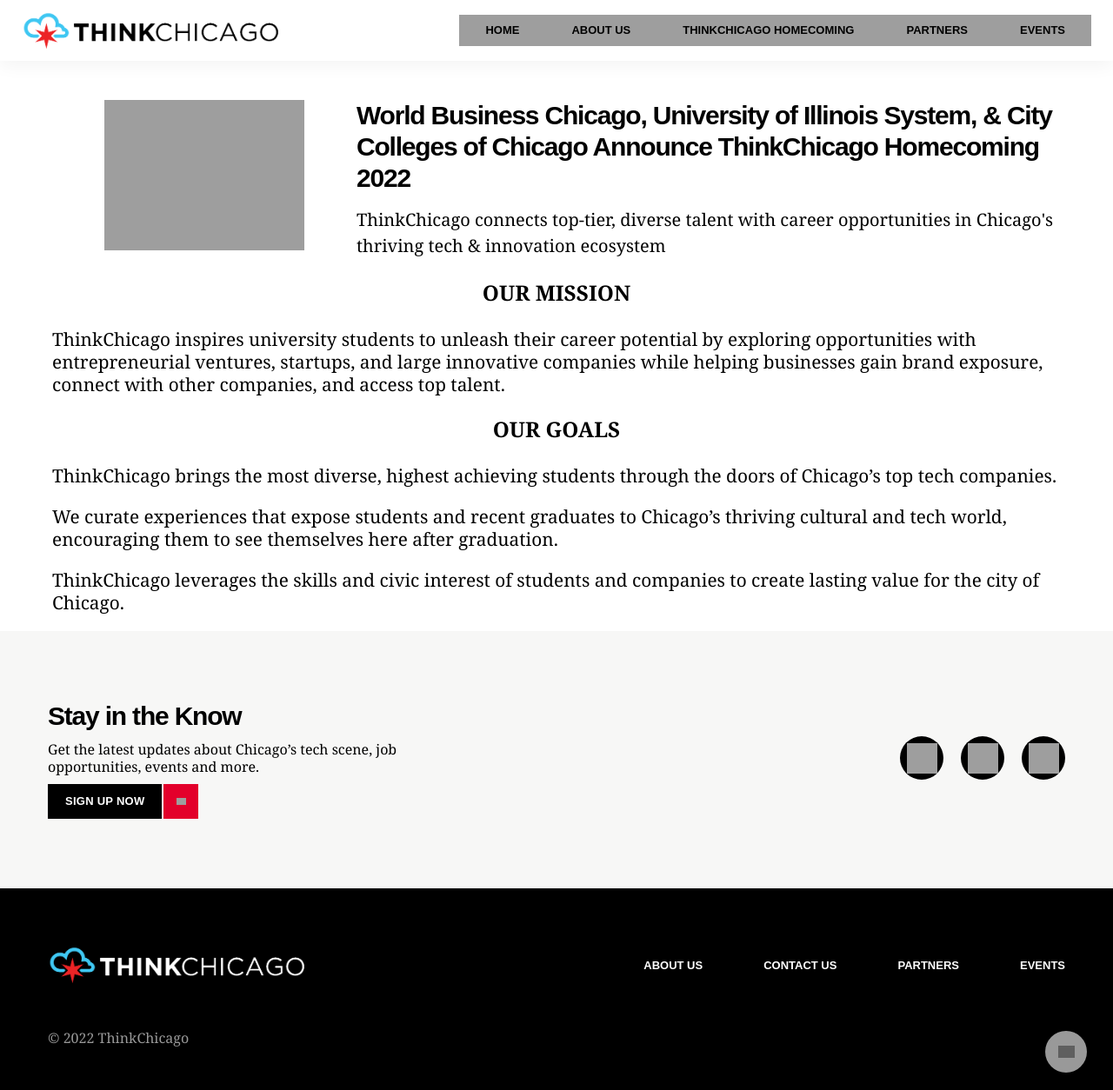
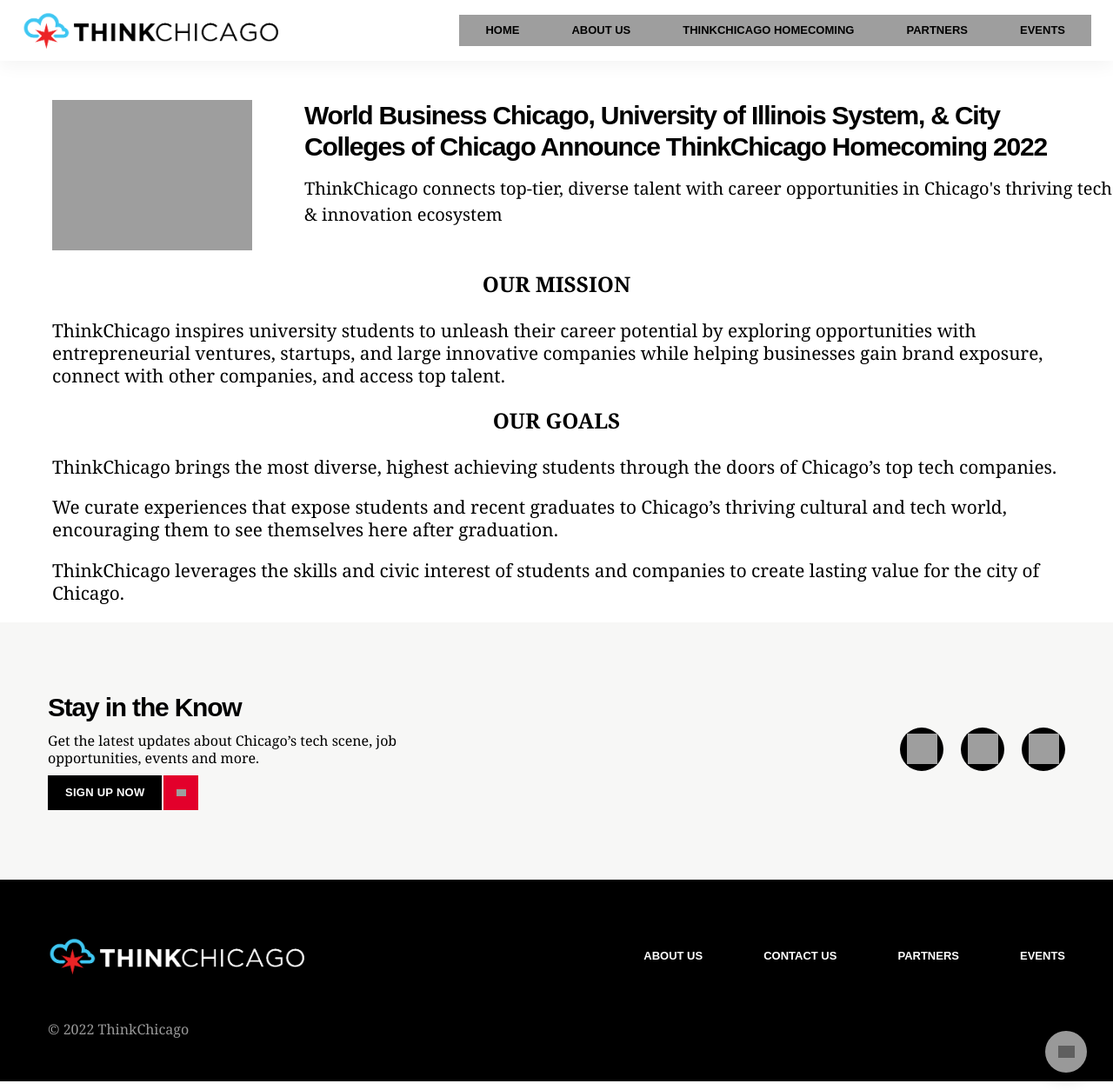
Before and after one commit to andreanthony/andreanthony.github.io, a Jekyll site: the page thinkchicago.html, which Jekyll copies as it is, in a window 1280 px wide and 1254 px high. Shown: the whole window at 87% size. Built offline with Jekyll 4.4.1, drawn with Linux system fonts in a browser that asks for light colours; some web fonts are replaced; grey boxes are pictures that could not be loaded.

Commit message:
Update thinkchicago.html

```diff
--- a/thinkchicago.html
+++ b/thinkchicago.html
@@ -68,13 +68,13 @@
 <article id="post-5" class="post-5 page type-page status-publish hentry">
 
 <section class="news-intro news-intro--detail waypoint in-view" id="intro">
-    <div class="news-intro__container" style="padding-left: 60px;padding-right: 60px;">
+    <div class="news-intro__container">
       <div class="news-intro__copy">
 	<div class="news-intro__img">
         <img src="https://andreanthony.github.io/thinkchicago.gif" align="left" alt="World Business Chicago, University of Illinois System, &amp; City Colleges of Chicago Announce ThinkChicago Homecoming 2022" style="width:350px;padding-left:60px;padding-right:60px">
       </div>
 
-        <h3 id="title">World Business Chicago, University of Illinois System, &amp; City Colleges of Chicago Announce ThinkChicago Homecoming 2022</h3>
+        <h3 id="title"style="padding-left: 60px;padding-right: 60px;">World Business Chicago, University of Illinois System, &amp; City Colleges of Chicago Announce ThinkChicago Homecoming 2022</h3>
       </div>
 
 	ThinkChicago connects top-tier, diverse talent with career opportunities in Chicago's thriving tech & innovation ecosystem</div>
```
